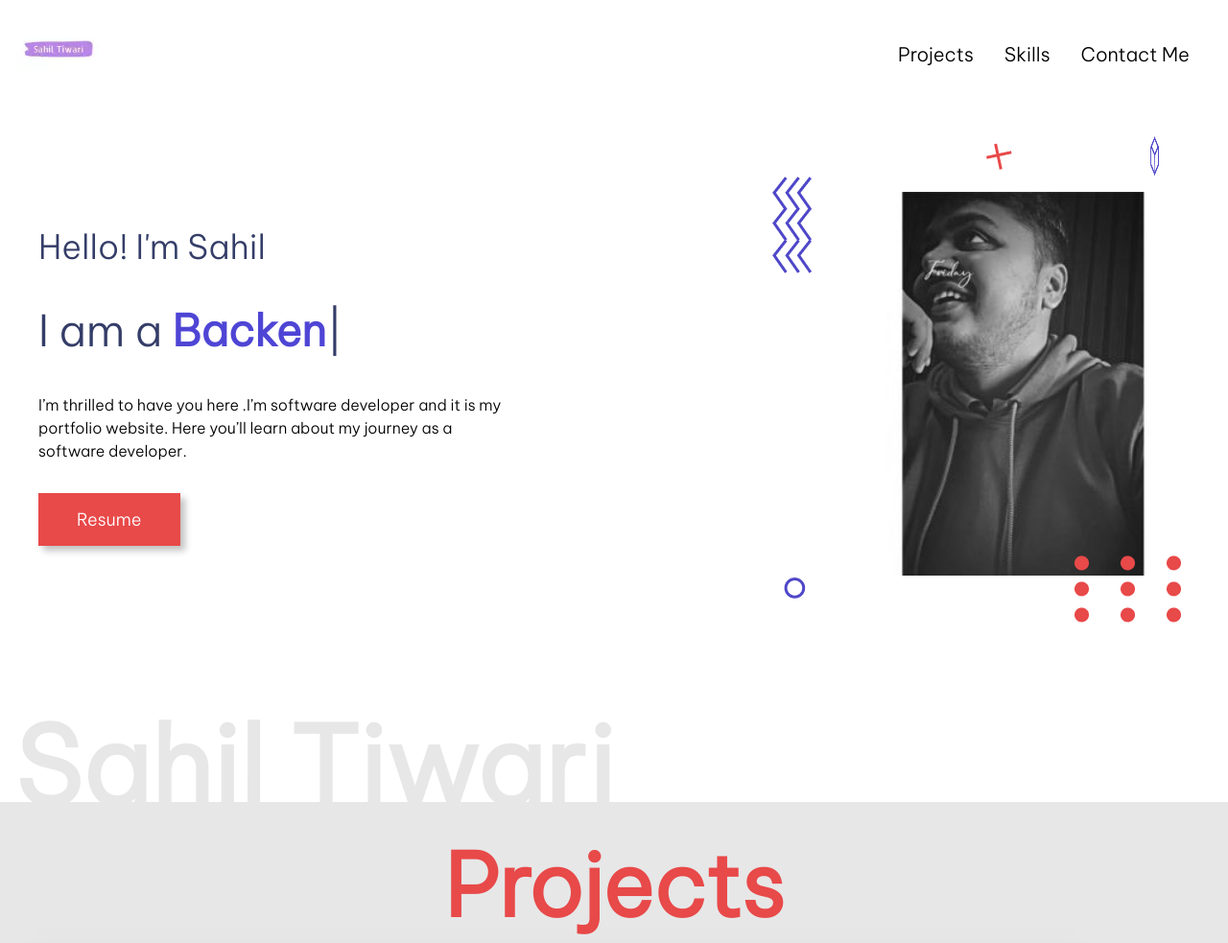
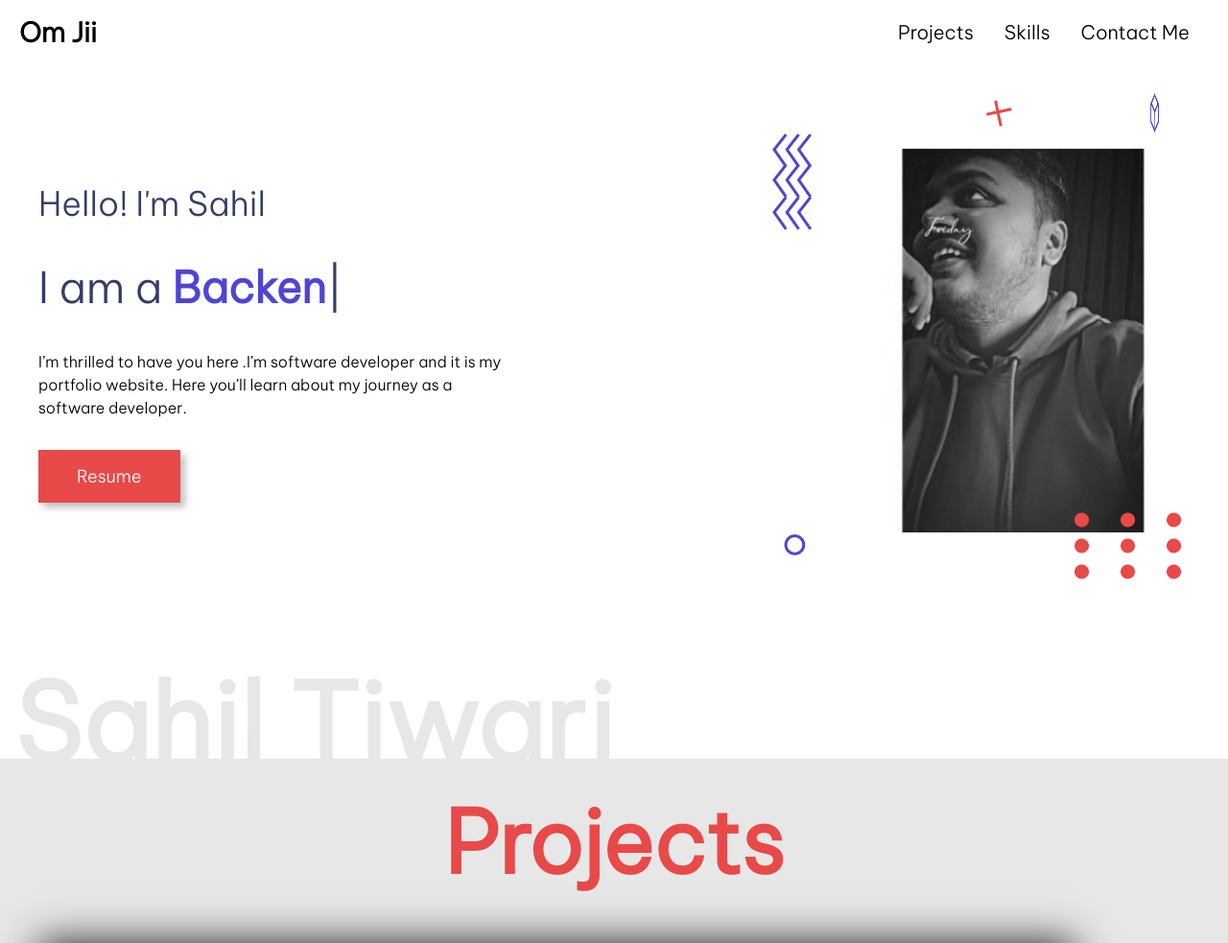
Before and after one commit to sahil-1610/MyPortfolio, a plain HTML site: page index.html in a window 1280 px wide. Shown: the top 983 px of the page at 96% size. Drawn offline with nearby package versions, Linux system fonts and the light colour scheme.

Commit message:
Update index.html

```diff
--- a/index.html
+++ b/index.html
@@ -98,8 +98,8 @@
     <!-- ///////// header /////////-->
     <header class="container">
       <a class="logo-div" href="#">
-        <img src="images/userAsset/logo.webp" alt="" />
-        <!-- <span class="name">Om Jii</span> -->
+     <!--  <img src="images/userAsset/logo.webp" alt="" />  -->
+         <span class="name">Om Jii</span>
       </a>
 
       <nav class="nav-div">
```
